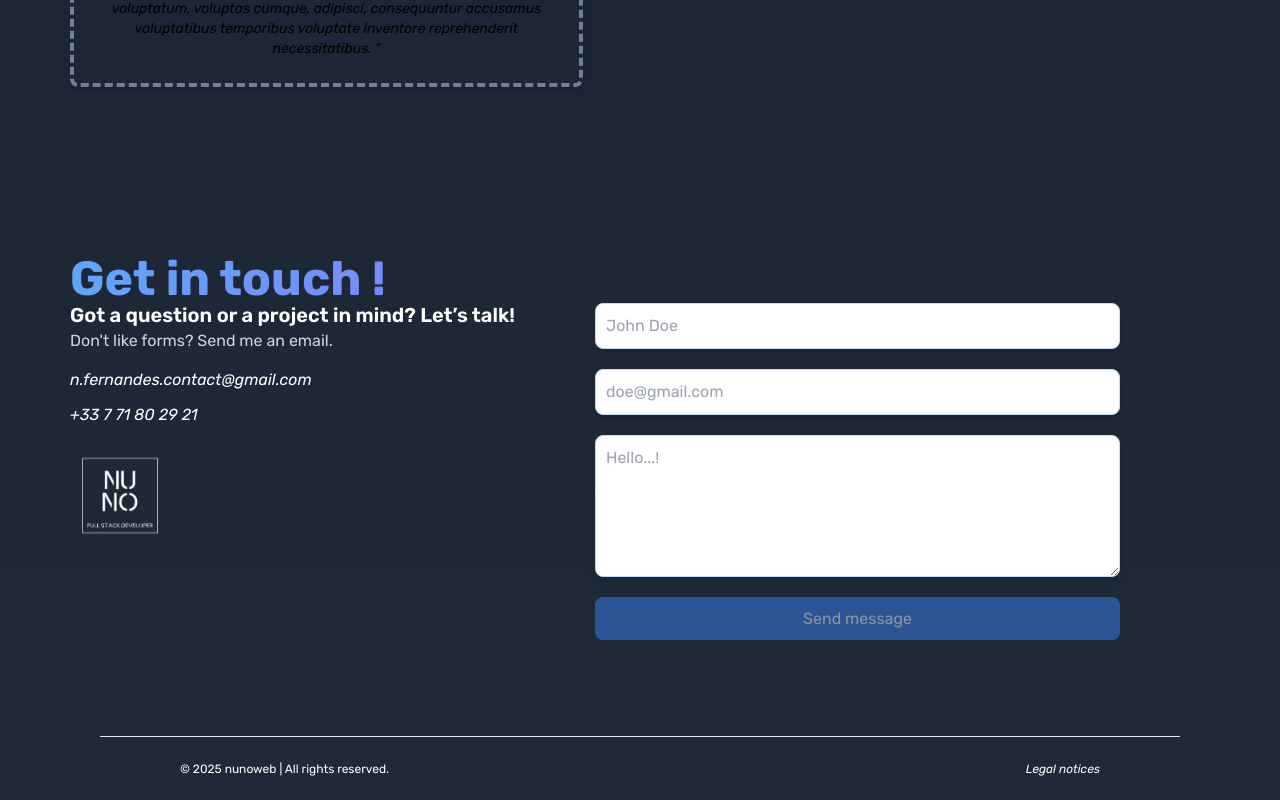
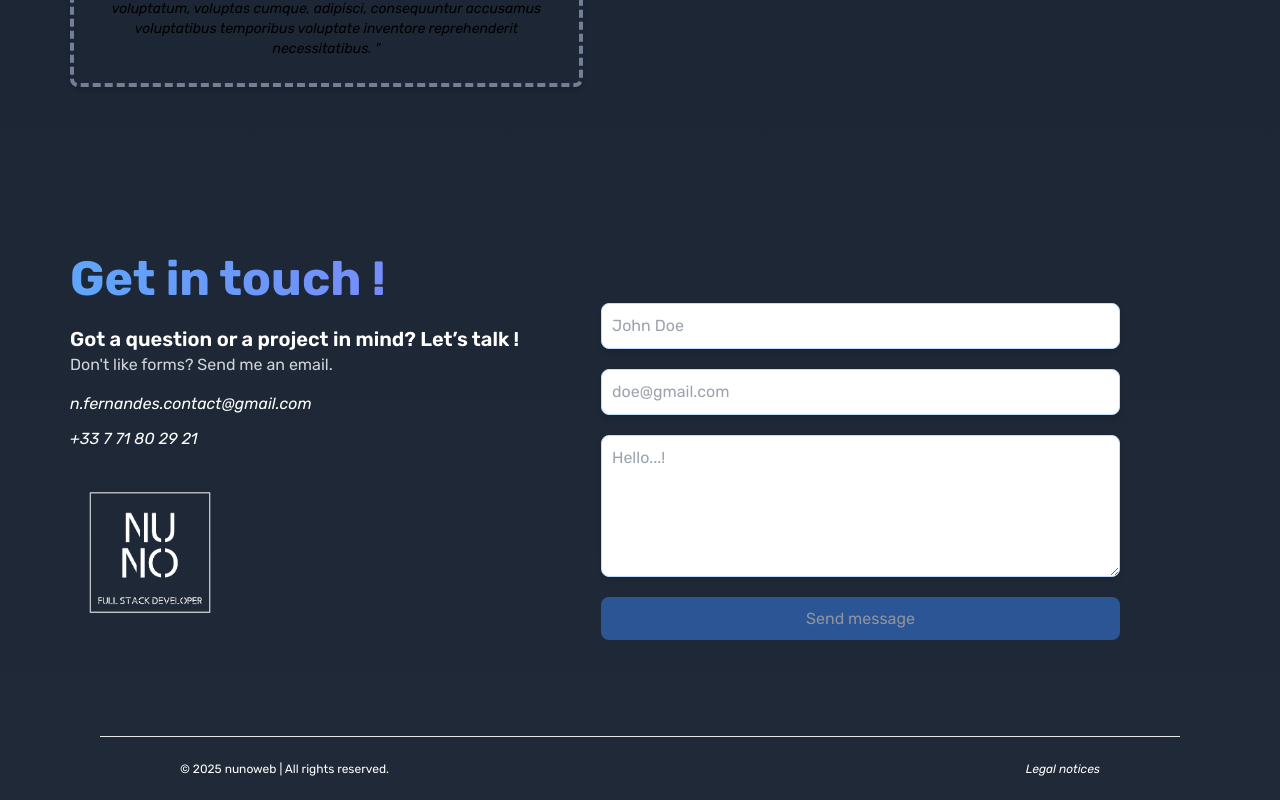
Before and after one commit to NunoFernandesSa/nunoweb, a React (Vite) app: page / in a window 1280 px wide. Shown: the part 3759-4559 px from the top of the page. Built offline with nearby package versions, Linux system fonts and the light colour scheme; no server answers.

Commit message:
refactor(styles): consolidate styles and improve responsive layouts
- Remove unused portfolio.css file and its import
- Adjust padding in aboutDataContainer for better mobile responsiveness
- Improve contact section layout with consistent gaps and spacing
- Increase logo size for better visibility

```diff
--- a/src/components/about/aboutDataContainer/aboutDataContainer.css
+++ b/src/components/about/aboutDataContainer/aboutDataContainer.css
@@ -1,5 +1,5 @@
 .about__data {
-  @apply p-8 bg-surface rounded-[var(--radius)];
+  @apply p-3 md:p-8 bg-surface rounded-[var(--radius)];
 }
 
 .about__data__shadow {
--- a/src/components/contact/Contact.jsx
+++ b/src/components/contact/Contact.jsx
@@ -18,11 +18,11 @@ export default function Contact() {
     <section id="contact" className="section__size section container">
       <h2 className="section__title">Get in touch !</h2>
 
-      <div className="grid grid-cols-1 md:grid-cols-2">
+      <div className="grid grid-cols-1 md:grid-cols-2 gap-3">
         <div className="flex flex-col justify-start items-start gap-3 mb-8 md:mb-0">
           <div className="">
-            <h3 className="text-h2FontSize">
-              Got a question or a project in mind? Let’s talk!
+            <h3 className="text-h2FontSize mt-6">
+              Got a question or a project in mind? Let’s talk !
             </h3>
             <p className="text-gray-300">
               Don&apos;t like forms? Send me an email.
@@ -46,7 +46,7 @@ export default function Contact() {
           <img
             src="/images/logo-white.png"
             alt=""
-            width={100}
+            width={160}
             className="rounded-lg"
           />
         </div>
--- a/src/components/portfolio/Portfolio.jsx
+++ b/src/components/portfolio/Portfolio.jsx
@@ -4,9 +4,8 @@
  */
 
 /**
- * Style css
+ * Components
  */
-import "./portfolio.css";
 import PortfolioCard from "./portfolioCard/PortfolioCard";
 
 /**
```
Also changed, not shown: src/components/portfolio/portfolio.css (deleted).
